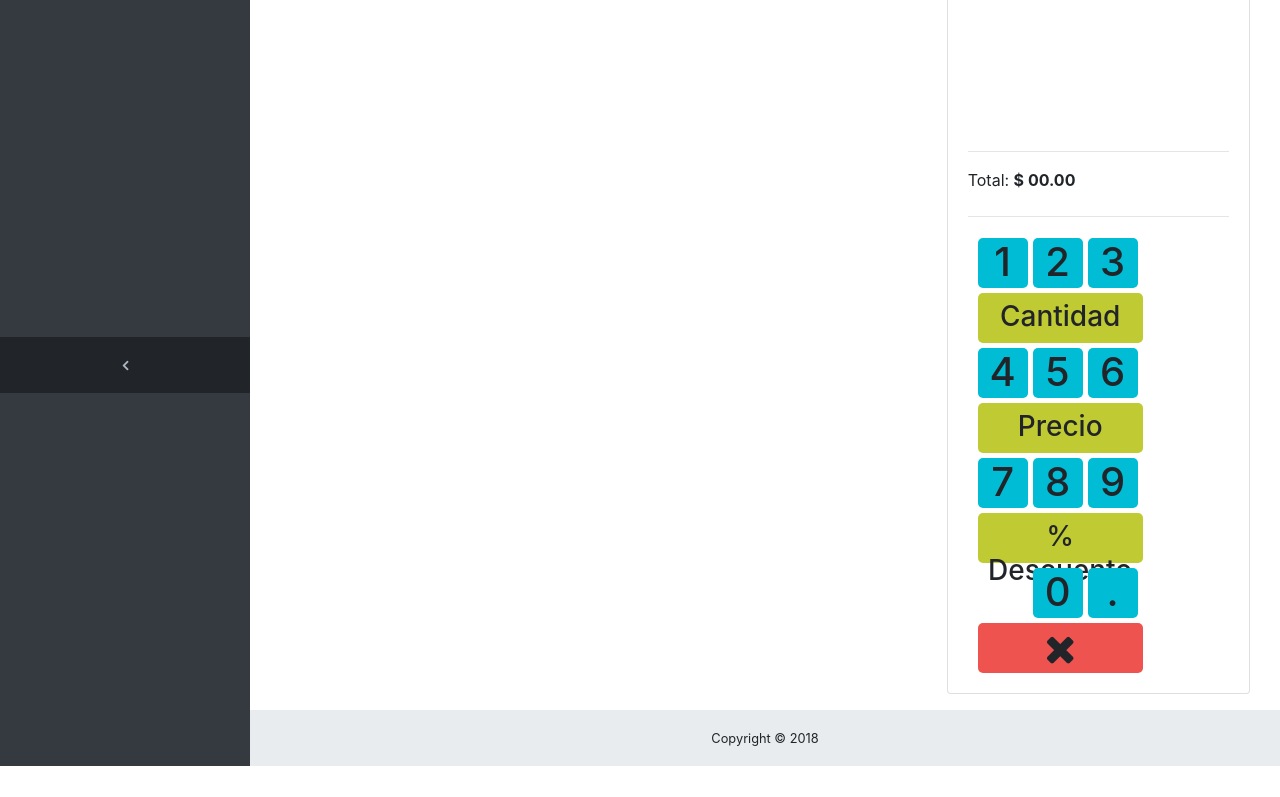
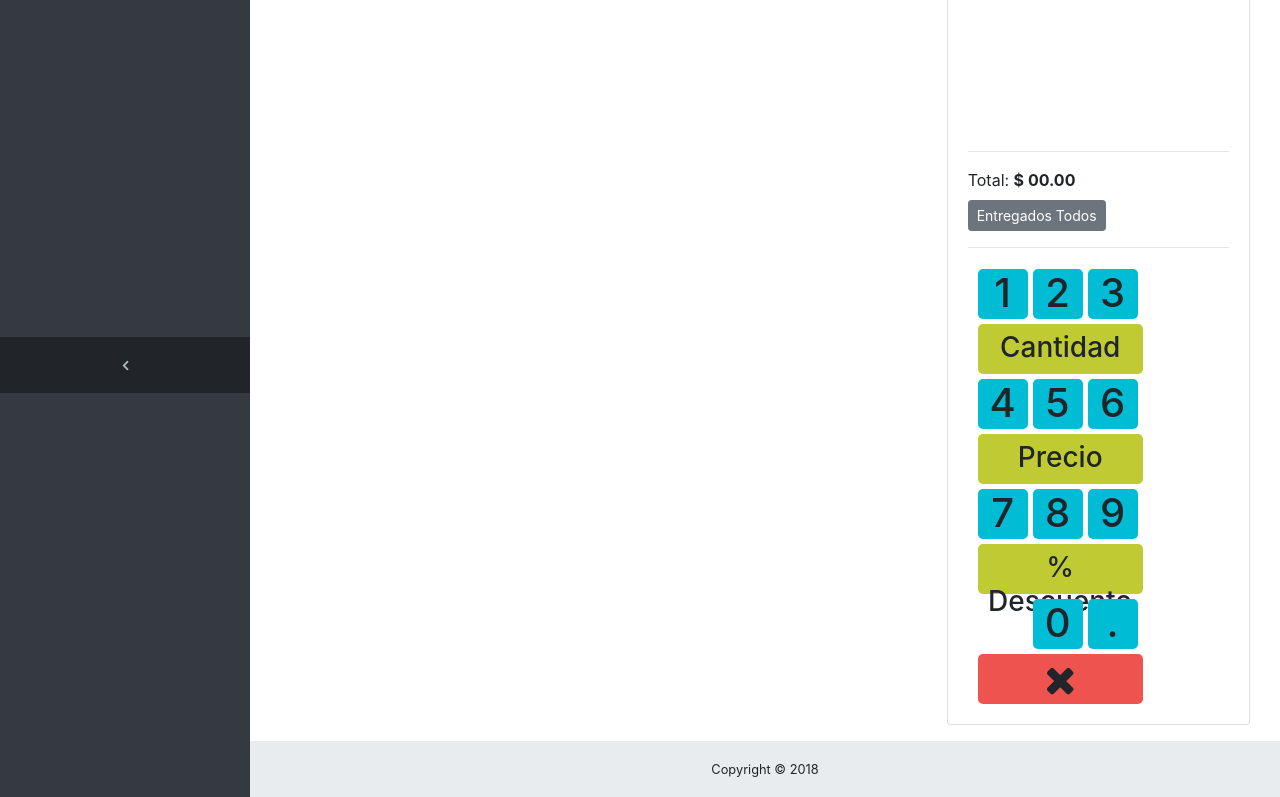
Before and after one commit to carlosmoran97/restaurant_application, a Django app: template restaurant_project/templates/procesos/detalle_orden.html in a window 1280 px wide. Shown: the part 407-1204 px from the top of the page. Before the commit the page ends 1173 px from the top, so only its background shows below. Run offline with Django 3.2, Linux system fonts and the light colour scheme; the template is opened without the code that fills it, so the values that code supplies are empty; some libraries are stand-ins or nearby versions.

Commit message:
Agregando boton de Entregados Todos

```diff
--- a/restaurant_project/templates/procesos/detalle_orden.html
+++ b/restaurant_project/templates/procesos/detalle_orden.html
@@ -59,9 +59,9 @@
                 </div>
                 <hr>
                 <div id="total" class="row">
-                  <div class="col-md-8">
+                  <div class="col-md-12">
                     <label>Total:</label>
-                    <strong>$ <span id="lblTotal">00.00</span></strong>
+                    <strong>$ <span id="lblTotal">00.00</span></strong>&nbsp;&nbsp;&nbsp;&nbsp;<button id="btn-entregados-todos" type="button" class="btn btn-secondary btn-sm">Entregados Todos</button>
                   </div>
                 </div>
                 <hr>
@@ -579,13 +579,24 @@
     }
 
     $(document).on("click", ".btn-link", function(){
+      modificarEntregados();
+    });
+
+    $(document).on("click", "#btn-entregados-todos", function(){
+      for(var i = 0; i < $(".platillo_select").toArray().length; i++){
+        idDetalle = i;
+        modificarEntregados();
+      }
+    });
+
+    function modificarEntregados(){
       var ordenados = parseInt($(".platillo_select #ordenados:eq("+idDetalle+")").html());
       var entregados = parseInt($(".platillo_select #entregados:eq("+idDetalle+")").html());
       entregados += ordenados;
       $(".platillo_select #ordenados:eq("+idDetalle+")").html("0");
       $(".platillo_select #entregados:eq("+idDetalle+")").html(entregados);
       guardarCambios();
-    });
+    }
 
     // Simular click para minimizar el nav
     $("#sidenavToggler > i").click();
```
